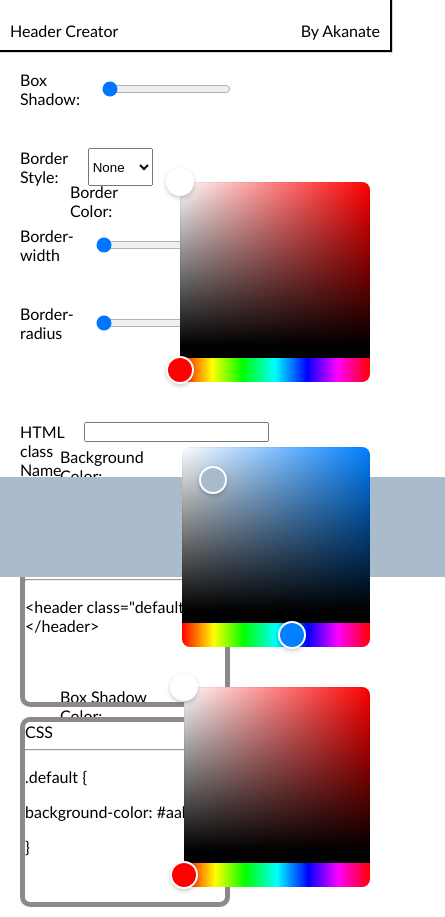
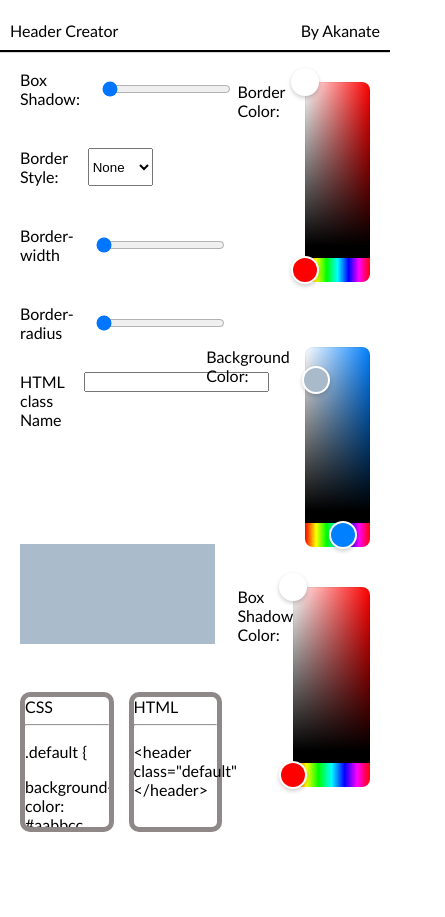
Before and after one commit to Akanate/HeaderCreator, a React (Create React App) app: page / in a window 390 px wide. Shown: the whole page, 445 px wide, since content can reach past the window. After the commit the page ends 844 px from the top, so only its background shows below. Built offline with nearby package versions, Linux system fonts and the light colour scheme.

Commit message:
Added mobile support

```diff
--- a/src/components/Main.jsx
+++ b/src/components/Main.jsx
@@ -73,7 +73,7 @@ export default function Main() {
                     }
                 })}></input>
             </div>
-            <div className="BorderColorPicker--container">
+            <div className="BorderColorPicker--container BorderColorPickerMobile--container">
                 Border Color:<HexColorPicker color={styles.borderColor} onChange={e => setStyles(prevStyle => {
                     return {
                         ...prevStyle,
--- a/src/styles/container.css
+++ b/src/styles/container.css
@@ -2,6 +2,23 @@ body {
     margin: 0;
     font-family: 'Gill Sans', 'Gill Sans MT', Calibri, 'Trebuchet MS', sans-serif;
     font-weight: 300;
+}
+
+@media (max-width: 600px) {
+    .HeaderContainer--container {
+        height: 100% !important;
+        display: flex !important;
+        flex-direction: row !important;
+        width: 5% !important;
+        align-items: flex-start !important;
+
+    }
+
+    .HeaderContainer {
+        width: 50% !important;
+        bottom: 200px;
+        left: 20px;
+    }
 }
 
 .HeaderContainer--container {
--- a/src/styles/main.css
+++ b/src/styles/main.css
@@ -2,6 +2,48 @@ body {
     margin: 0;
     font-family: 'Gill Sans', 'Gill Sans MT', Calibri, 'Trebuchet MS', sans-serif;
     font-weight: 300;
+}
+
+@media (max-width: 600px) {
+
+    .BorderColorPicker--container {
+        margin-top: -300px !important;
+    }
+
+    .BorderColorPicker--container, .BoxShadowColor--container{
+        width: 34% !important;
+        height: 20% !important;
+    }
+
+    .BackgroundColorPicker--container {
+        gap: 15px !important;
+        width: 42% !important;
+        margin-top: -100px !important;
+
+
+
+    }
+
+    .CSS, .HTML {
+        width: 22% !important;
+        height: 130px !important;
+        margin-top: -120px !important;
+    }
+
+    .CSS {
+        overflow-y: scroll;
+    }
+
+    .CSS-HTML {
+        flex-direction: row !important;
+        justify-content: flex-start !important;
+    }
+
+    .classInput--container {
+        margin-top: 50px;
+    }
+
+
 }
 
 .BorderStyle--container, .BoxShadow, .BorderRange--container, .BorderRadius--container{
```
